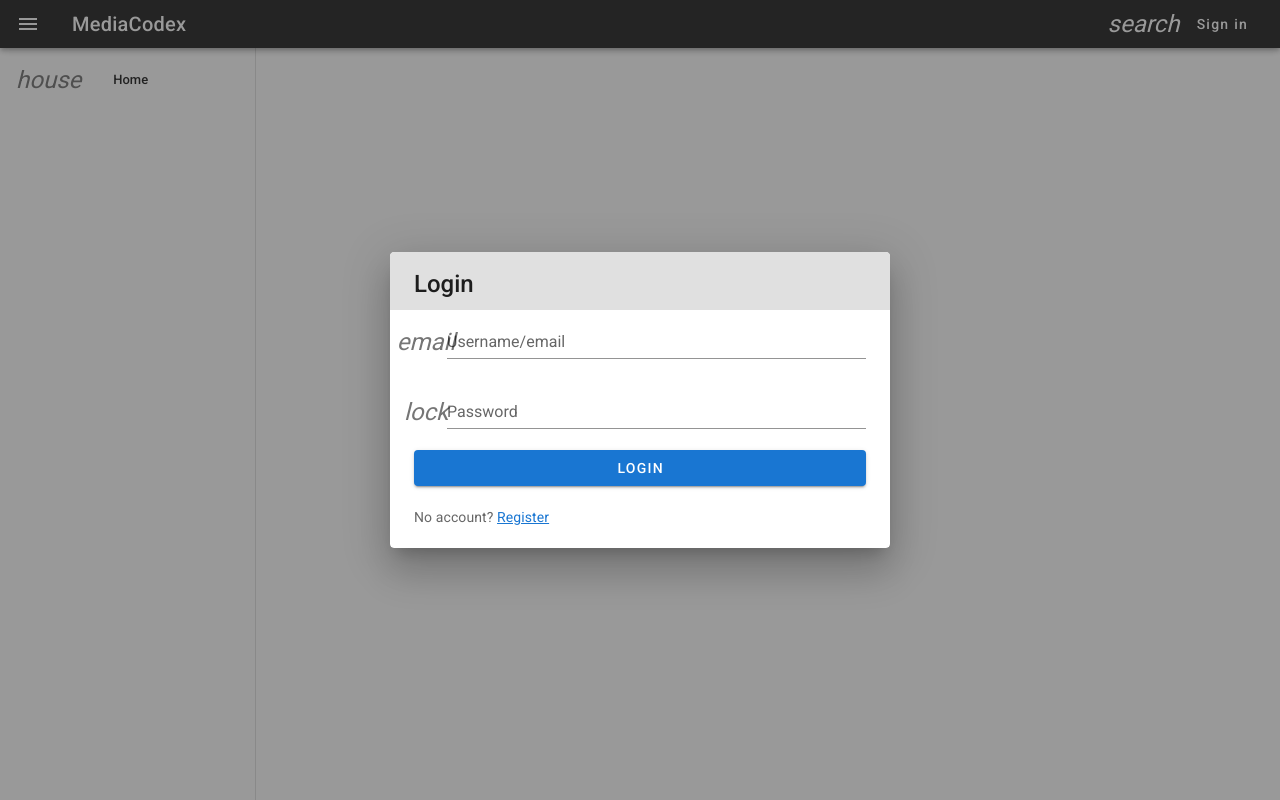
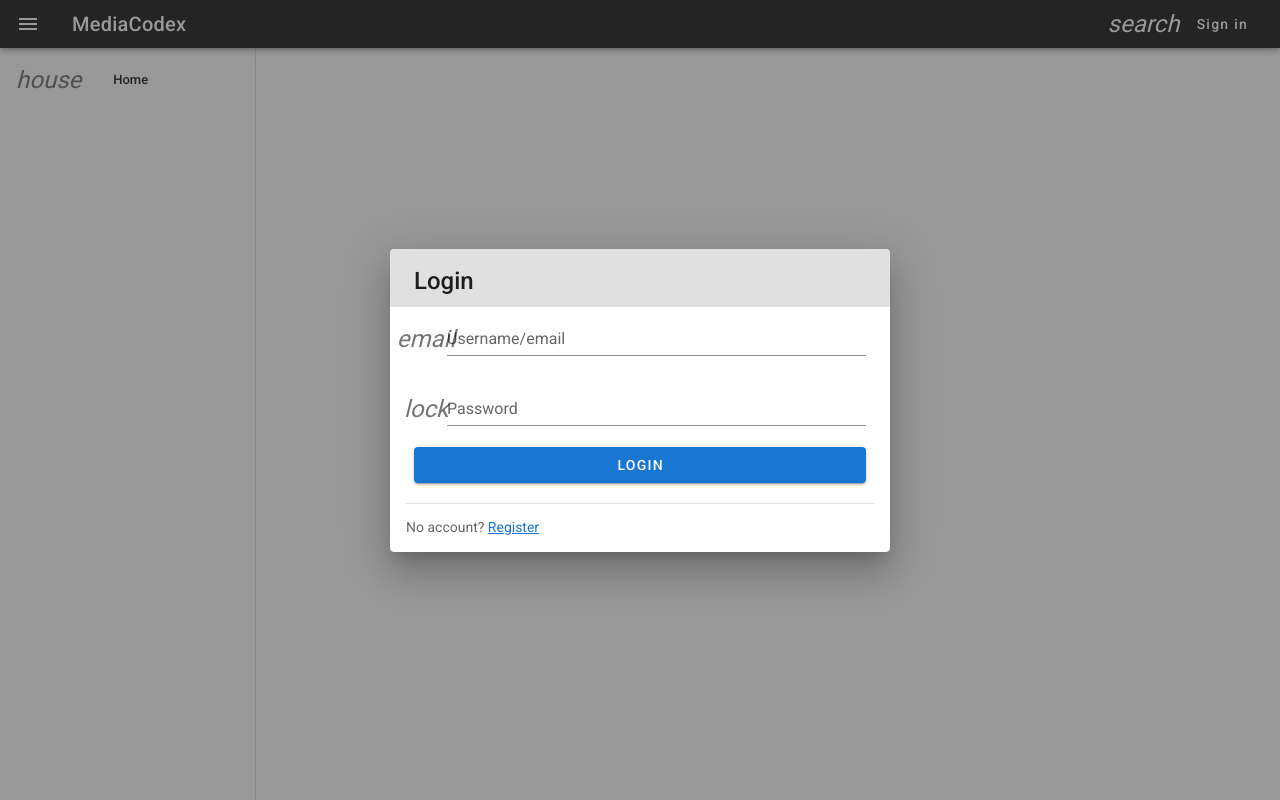
Before and after one commit to MediaCodex/website, a Nuxt app: page / in a window 1280 px wide. Both pictures are taken after a click on the button "Sign in". Built offline with nearby package versions, Linux system fonts and the light colour scheme.

Commit message:
add divider

```diff
--- a/src/components/navbar/auth.vue
+++ b/src/components/navbar/auth.vue
@@ -1,7 +1,7 @@
 <template>
   <v-dialog v-model="show" width="500">
     <template v-slot:activator="{ on }">
-      <v-btn v-on="on" text class="text-none underscore">
+      <v-btn text class="text-none underscore" v-on="on">
         {{ $t('navbar.login') }}
       </v-btn>
     </template>
@@ -143,7 +143,8 @@
       </v-card-text>
 
       <!-- footer -->
-      <v-card-text class="subtitle">
+      <v-divider class="mx-4"></v-divider>
+      <v-subheader>
         <span v-if="mode === 'login'">
           {{ $t('auth.registerMessage') }}
           <a href="#" @click="mode = 'register'">
@@ -156,7 +157,7 @@
             {{ $t('auth.login') }}
           </a>
         </span>
-      </v-card-text>
+      </v-subheader>
 
       <!-- errors -->
       <v-alert v-if="errors.length" type="error" class="mb-0" tile>
```
